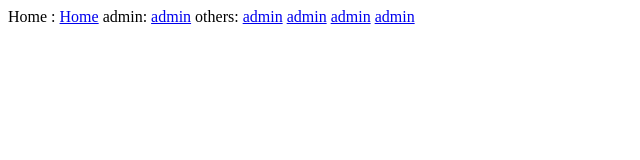
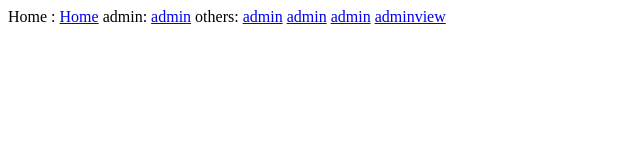
Before and after one commit to Johnpaul-Borree/Maintenance_Tracker_Challenge, a plain HTML site: page index.html in a window 1280 px wide. Shown: the full height of the page, 0-640 px from the left. Drawn offline with Linux system fonts and the light colour scheme.

Commit message:
Update index.html

```diff
--- a/index.html
+++ b/index.html
@@ -7,11 +7,11 @@ The Maintenance Tracker UI Templates are :
 </head>
 <body>
 Home : <a href="UI/index.html">Home</a>
-admin: <a href =UI/admin_dash.html>admin</a>
+admin: <a href ="UI/admin_dash.html">admin</a>
 others:
-<a href =UI/create.html>admin</a>
-<a href =user_dash.html>admin</a>
-<a href =UI/user_view.html>admin</a>
-<a href =UI/admin_view_single_user.html>admin</a>
+<a href ="UI/create.html">admin</a>
+<a href ="UI/user_dash.html">admin</a>
+<a href ="UI/user_view.html">admin</a>
+<a href ="UI/admin_view_single_user.html">adminview</a>
 </body>
 </html>
```
